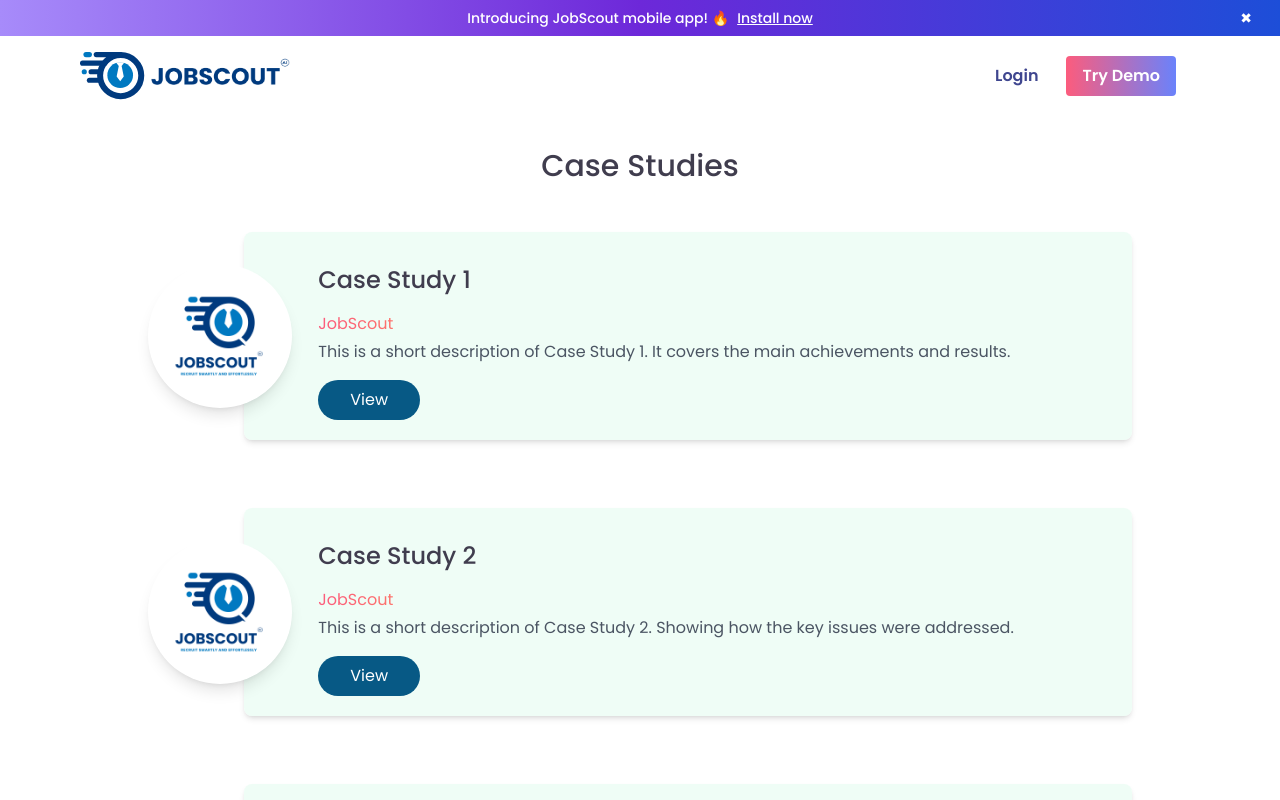
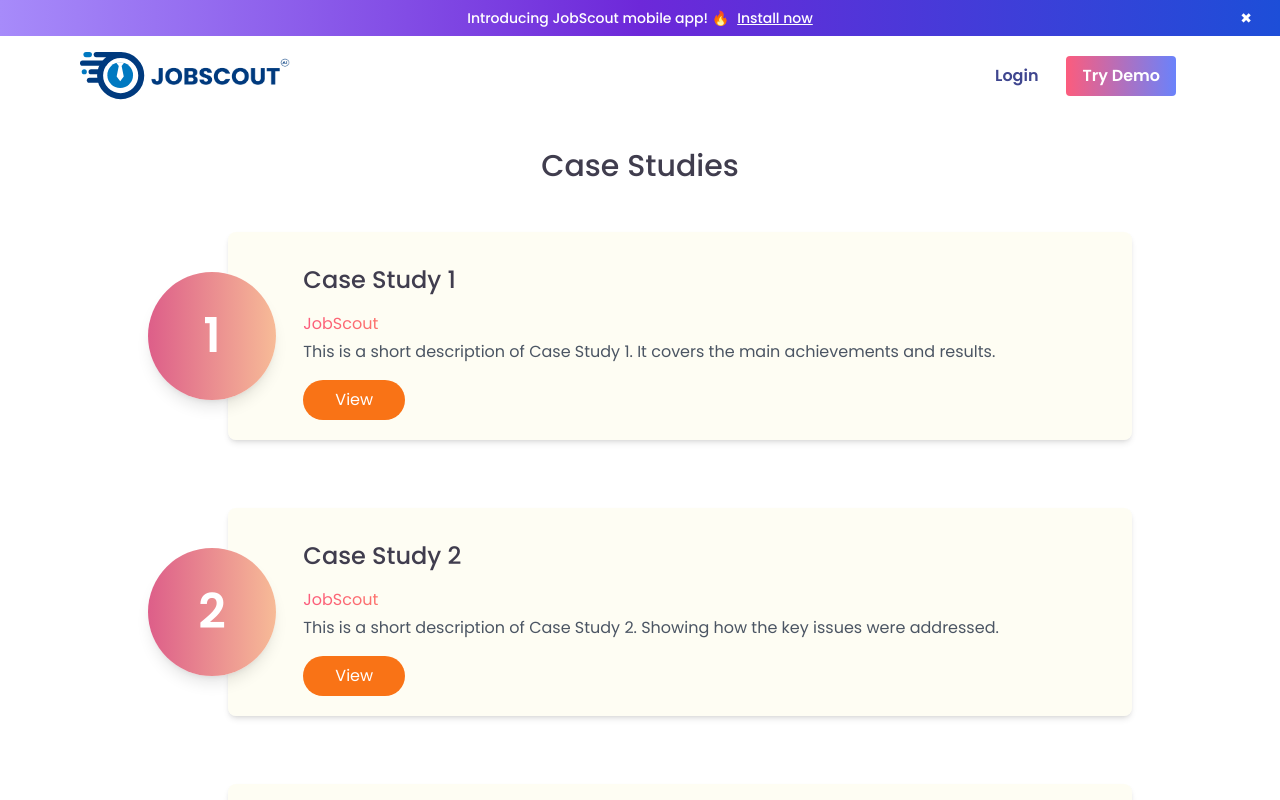
Before and after one commit to job-scout/jobscout-b2b-landingpage, a Next.js app: page /case-studies in a window 1280 px wide. Shown: the top 800 px of the page. Built offline with nearby package versions, Linux system fonts and the light colour scheme.

Commit message:
case study

```diff
--- a/components/CaseStudyCard.jsx
+++ b/components/CaseStudyCard.jsx
@@ -40,16 +40,14 @@ const CaseStudyCard = ({ index, blog }) => {
       className="flex flex-col lg:flex-row items-center justify-center container w-full mb-5 max-w-sm sm:max-w-lg md:max-w-7xl"
     >
       {/* <div className="absolute top-[-80px] left-[80px] md:top-[-150px] md:left-[250px] xl:top-[65px] xl:left-[-200px]"> */}
-      <div className="flex justify-end items-end -mb-8 lg:mb-0 lg:-me-12 z-10 rounded-full  bg-white">
-        <img
-          src={blog?.previewImage}
+      <div className=" -mb-8 lg:mb-0 lg:-me-12 z-10 rounded-full  bg-white">
 
-          alt=""
-          className="lg:w-40 w-32 h-auto rounded-full  p-4 shadow-lg"
-        />
+        <div  className="lg:w-32 w-28 lg:h-32 h-28 rounded-full  p-4 shadow-lg flex items-center justify-center velvet-sun text-white text-5xl font-semibold ">
+        { blog?.id}
+        </div>
       </div>
       <div className="relative flex justify-center w-full ">
-        <div className="w-full py-5 bg-[#ecfdf5d5] flex  backdrop:items-center justify-center gap-[30px] rounded-lg shadow-md">
+        <div className="w-full py-5 bg-yellow-50/50 flex  backdrop:items-center justify-center gap-[30px] rounded-lg shadow-md">
           <div
             iv
             className="flex flex-col gap-4 lg:justify-start justify-center w-10/12 pt-3"
@@ -72,7 +70,7 @@ const CaseStudyCard = ({ index, blog }) => {
               <Link
                 href={`/case-studies/${blog?.id}/${blog?.previewTitle}`}
               >
-                <button className=" cursor-pointer px-8 py-2 rounded-full bg-sky-800">
+                <button className=" cursor-pointer px-8 py-2 rounded-full bg-orange-500">
                   View
                 </button>
               </Link>
--- a/styles/globals.css
+++ b/styles/globals.css
@@ -64,7 +64,9 @@ html {
 	background: linear-gradient(to right, #fc5c7d, #6a82fb);
 }
 
-
+.velvet-sun {
+   background: linear-gradient(to right, #dd5e89, #f7bb97);
+}
 
 .linear-text-gradient {
 	background: linear-gradient(to right, #D7933E,#3AE4AD, #176F8B);
```
